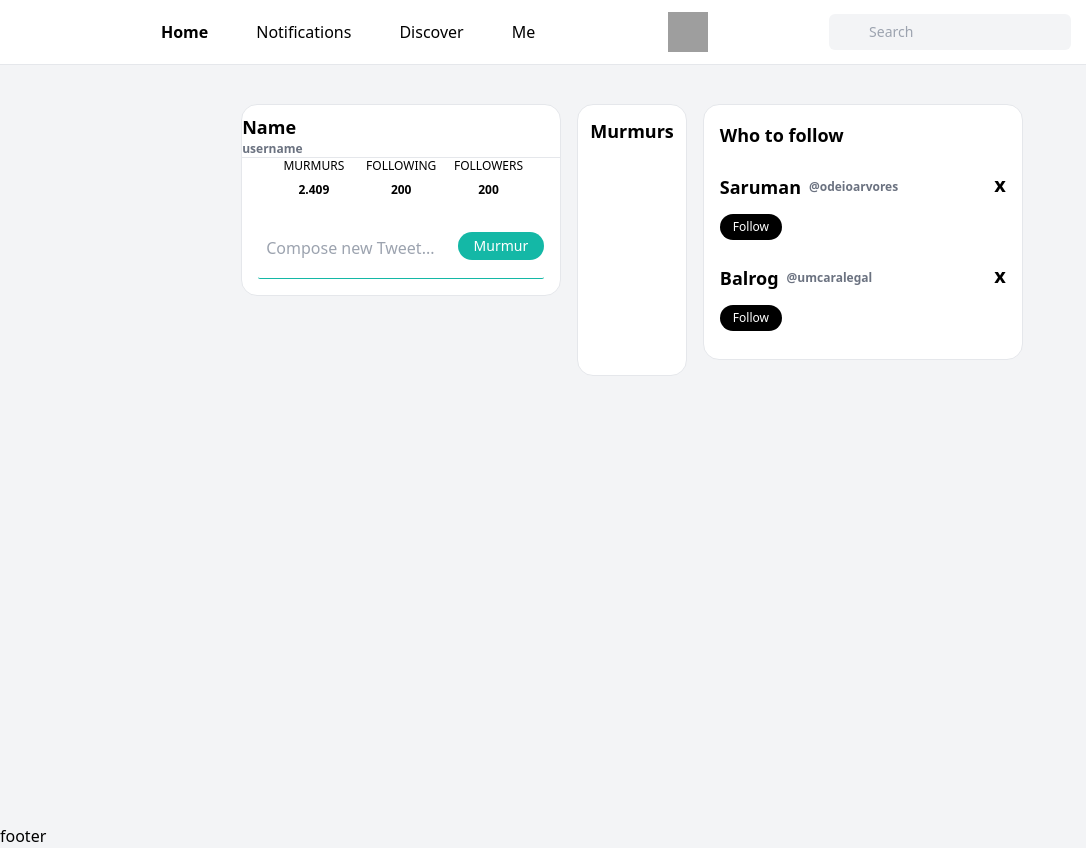
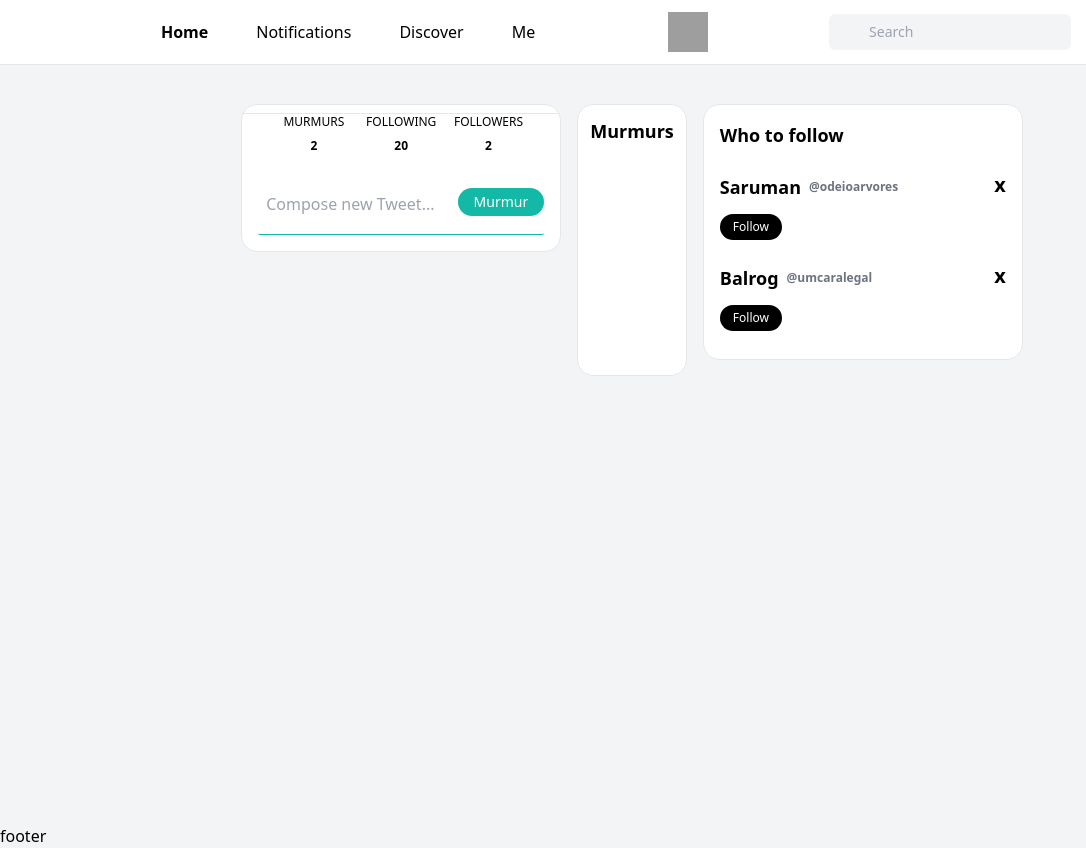
Before and after one commit to shiro873/tech_test_venturas, a Nuxt app in the folder src/: page / in a window 1280 px wide. Shown: the whole page, without its empty margins (0-1086 px from the left). Built offline with nearby package versions, Linux system fonts and the light colour scheme; grey boxes are pictures that could not be loaded; some icons are missing.

Commit message:
fix small issues

```diff
--- a/src/components/Prefil.vue
+++ b/src/components/Prefil.vue
@@ -4,12 +4,12 @@
     class="bg-white border-gray-200 border rounded-2xl w-80 mb-4"
   >
     <div>
-      <!-- <p class="text-lg font-semibold mt-2">{{ me.name }}</p> -->
-      <p class="text-lg font-semibold mt-2 center">Name</p>
-      <!-- <p class="text-xs font-semibold text-gray-500">
+      <p class="text-lg font-semibold mt-2">{{ me.name }}</p>
+      <!-- <p class="text-lg font-semibold mt-2 center">Name</p> -->
+      <p class="text-xs font-semibold text-gray-500">
             {{ me.username }}
-          </p> -->
-      <p class="text-xs font-semibold text-gray-500">username</p>
+          </p>
+      <!-- <p class="text-xs font-semibold text-gray-500">username</p> -->
     </div>
     <div id="info" class="flex gap-3 border-gray-200 border-t px-4">
     </div>
@@ -17,9 +17,9 @@
       <p class="md:text-xs">MURMURS</p>
       <p class="md:text-xs">FOLLOWING</p>
       <p class="md:text-xs">FOLLOWERS</p>
-      <p class="md:text-xs font-bold">2.409</p>
-      <p class="md:text-xs font-bold">200</p>
-      <p class="md:text-xs font-bold">200</p>
+      <p class="md:text-xs font-bold">2</p>
+      <p class="md:text-xs font-bold">20</p>
+      <p class="md:text-xs font-bold">2</p>
     </div>
 
     <form id="newMurmur" class="w-full max-w-sm p-4">
@@ -42,7 +42,7 @@
           />
         </ResizableTextarea>
         <button
-          class="flex-shrink-0 bg-teal-500 hover:bg-teal-700 bg-blueTT text-sm text-white py-1 px-4 rounded-3xl"
+          class="flex-shrink-0 bg-teal-500 hover:bg-teal-700 bg-black text-sm text-white py-1 px-4 rounded-3xl"
           type="button"
           @click="create"
         >
```
